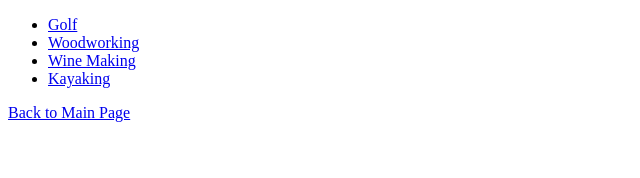
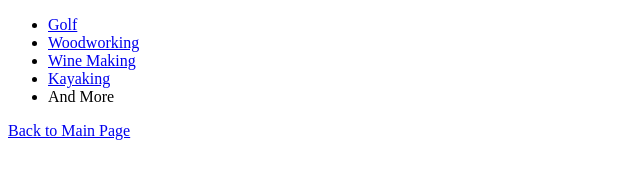
Before and after one commit to LisaKoskey/MyProjects, a plain HTML site: page MyHobbies.html in a window 1280 px wide. Shown: the whole page, without its empty margins (0-640 px from the left). Drawn offline with Linux system fonts and the light colour scheme.

Commit message:
Update MyHobbies.html

```diff
--- a/MyHobbies.html
+++ b/MyHobbies.html
@@ -12,6 +12,7 @@
     <li><a href="woodworking.jpg">Woodworking</a></li>
     <li><a href="winemaking.jpg">Wine Making</a></li>
     <li><a href="kayaking.jpg">Kayaking</a></li>
+    <li>And More</li>
   </ul>
   <a href="index.html">Back to Main Page</a>
 </body>
```
